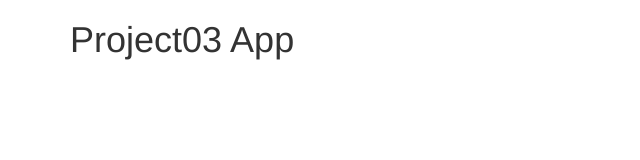
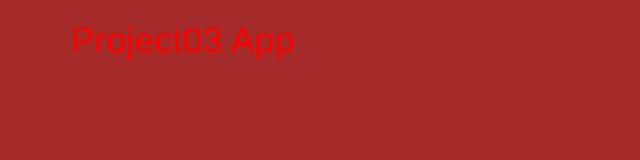
Before and after one commit to Gwenvel/newProject03, a plain HTML site: page wwwroot/index.html in a window 1280 px wide. Shown: the whole page, without its empty margins (0-640 px from the left). Drawn offline with Linux system fonts and the light colour scheme.

Commit message:
added styles

```diff
--- a/wwwroot/index.html
+++ b/wwwroot/index.html
@@ -7,11 +7,12 @@
     <link href="/libs/bootstrap.min.css" rel="stylesheet" />
     <link href="/libs/bootstrap-theme.min.css" rel="stylesheet" />
     <base href="/" />
+    <link rel="stylesheet" type="text/css" href="style.css">
 </head>
-<body>
+<body style="background-color:brown">
     <div class="container">
 
-        <h1>Project03 App</h1>
+        <h1 style="color:red">Project03 App</h1>
 
         <ui-view></ui-view>
 
```
